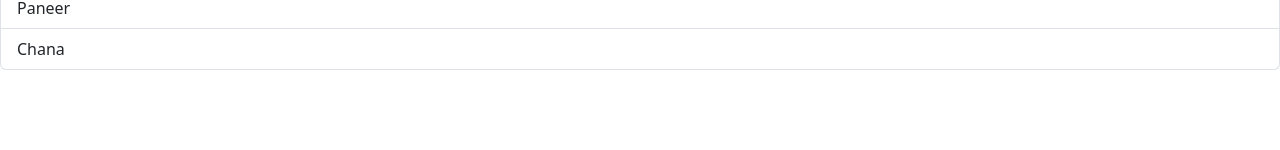
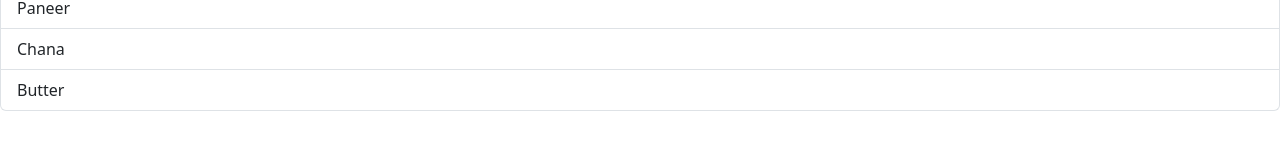
Before and after one commit to mdraushanji22/ReactJs-Complete, a React (Vite) app in the folder 18 Fragment/: page / in a window 1280 px wide. Shown: the part 274-424 px from the top of the page. Built offline with nearby package versions, Linux system fonts and the light colour scheme.

Commit message:
ReactJS-Fragment

```diff
--- a/18 Fragment/src/App.jsx
+++ b/18 Fragment/src/App.jsx
@@ -9,6 +9,7 @@ function App() {
     "Milk",
     "Paneer",
     "Chana",
+    "Butter",
   ];
   return (
     <>
```
